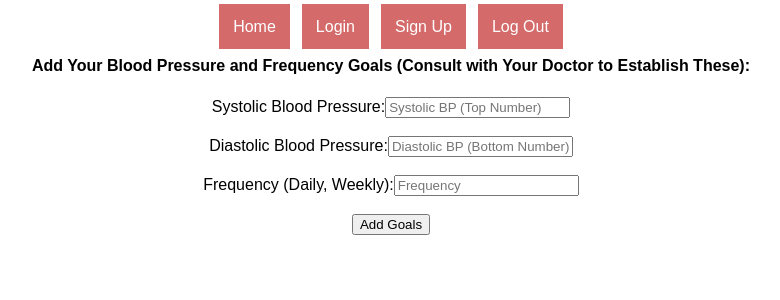
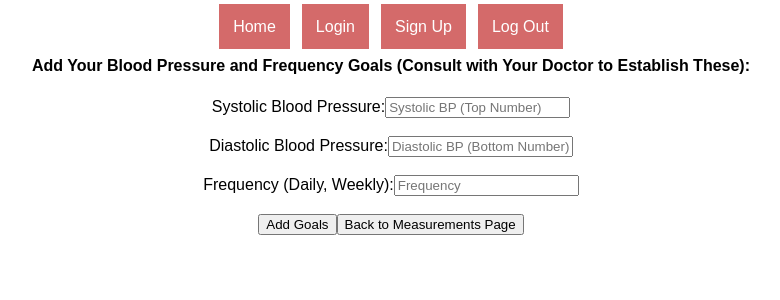
Before and after one commit to debjohnson33/blood-pressure-app, a React (Create React App) app in the folder client/: page /users/1/goals/new in a window 1280 px wide. Shown: the top 300 px of the page, without its empty margins (249-1029 px from the left). Built offline with nearby package versions, Linux system fonts and the light colour scheme.

Commit message:
Adds ToMeasurements button handling

```diff
--- a/client/src/GoalsForm.js
+++ b/client/src/GoalsForm.js
@@ -24,8 +24,13 @@ class GoalsForm extends Component {
 	handleOnSubmit = event => {
 		event.preventDefault();
 		this.props.createGoal(this.state.userId, this.props.goalsFormData);
-		this.props.history.push(`/users/${this.props.user.id}/measurements`)
-	}
+		this.props.history.push(`/users/${this.props.user.id}/measurements`);
+    }
+
+    handleToMeasurements = event => {
+        event.preventDefault();
+        this.props.history.push(`/users/${this.props.user.id}/measurements`);
+    }
 
 	render() {
 
@@ -66,6 +71,7 @@ class GoalsForm extends Component {
 				</div>
 				<br />
 				<button type="submit">Add Goals</button>
+                <button onClick={(e) => this.handleToMeasurements(e) }>Back to Measurements Page</button>
 			</form>
 			</div>
 		)
```
